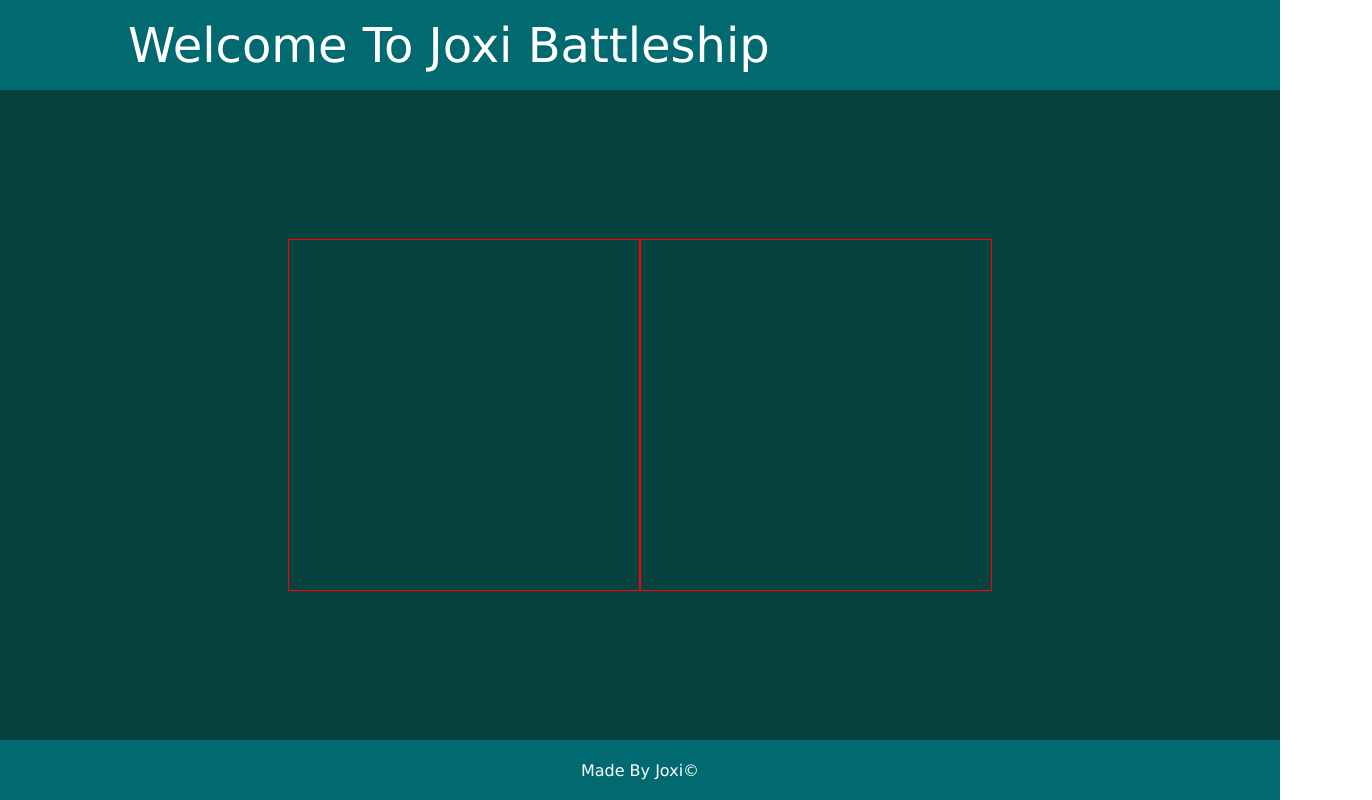
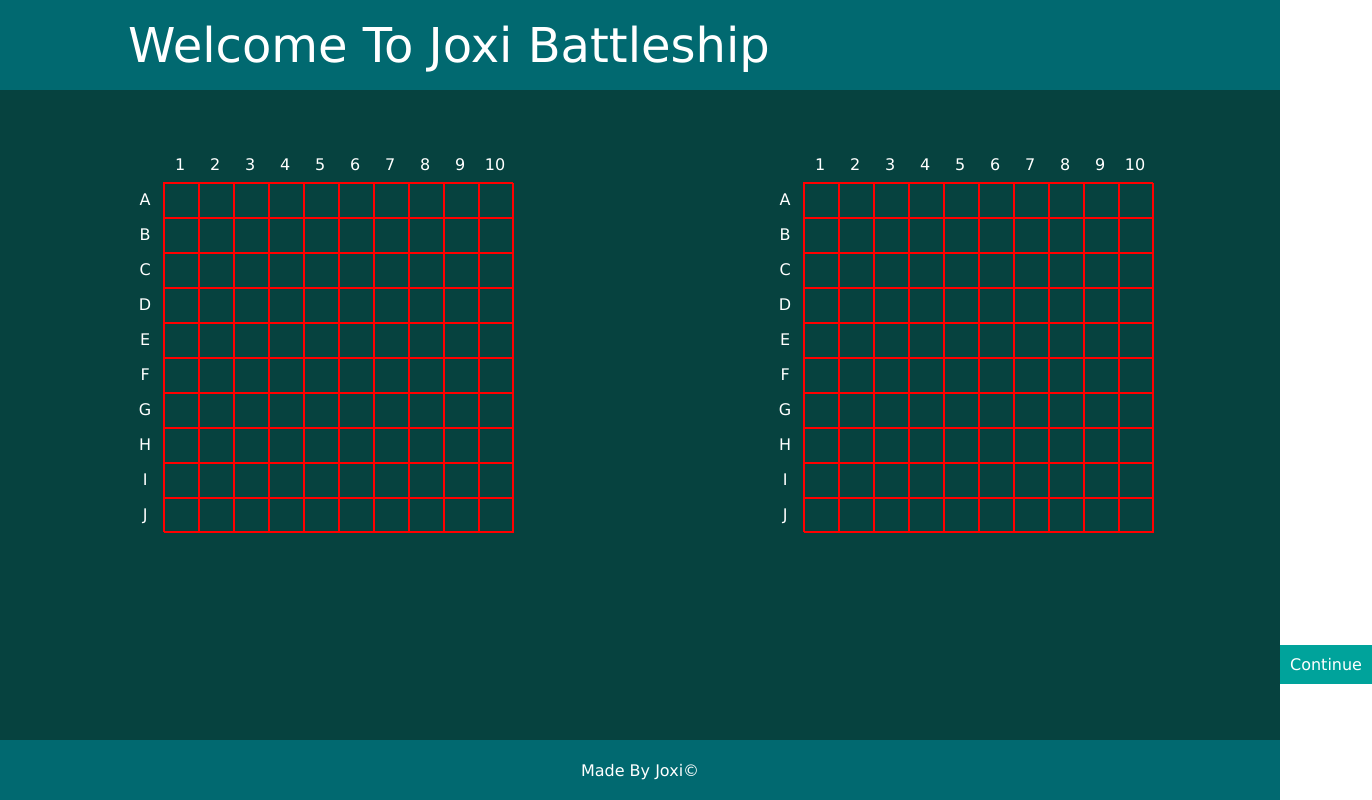
Before and after one commit to Joxiaren/WebBattleship, a website built with webpack: page dist/index.html in a window 1280 px wide. Shown: the whole page, 1372 px wide, since content can reach past the window. Built offline with nearby package versions, Linux system fonts and the light colour scheme.

Commit message:
grid add

```diff
--- a/src/scripts/gameboard.js
+++ b/src/scripts/gameboard.js
@@ -12,15 +12,46 @@ export default class Gameboard{
         this.destroyed = 0;
         this.hitPositions = [];
         this.DOMElement = undefined;
+        this.gameboard = undefined;
+        this.cells = [];
+        this.emptyMarking = undefined;
+        this.markings = [];
     }
     setDOMElement(){
         if(this.DOMElement !== undefined) return;
-        this.DOMElement = DOMM.createDOM('div', 'gameboard');
+        this.DOMElement = DOMM.createDOM('div', 'gameboard-container');
+        this.gameboard = DOMM.createDOM('div', 'gameboard');
 
+        for(let i = 0; i < 10; i++){
+            for(let j = 0; j < 10; j++){
+                this.cells.push(DOMM.createDOM('div', 'gameboard-cell'));
+                DOMM.addChild(this.gameboard, this.cells[this.cells.length - 1]);
+            }
+        }
         this.ships.forEach(ship => {
             ship.setDOMElement();
-            DOMM.addChild(this.DOMElement, ship.DOMElement);
+            DOMM.addChild(this.gameboard, ship.DOMElement);
         });
+        DOMM.addChild(this.DOMElement, this.gameboard);
+
+        this.emptyMarking = DOMM.createDOM('div', 'gameboard-marking');
+        DOMM.addChild(this.DOMElement, this.emptyMarking);
+
+
+        let markingCreater = function(mark){
+            let tempDOM = DOMM.createDOM('div', 'gameboard-marking');
+            DOMM.setTextContent(tempDOM, mark);
+            this.markings.push[tempDOM];
+            DOMM.addChild(this.DOMElement, tempDOM);
+        }.bind(this);
+
+        for(let i = 0; i < 10; i++){
+            markingCreater(`${i+1}`);
+        }
+        for(let i = 0; i < 10; i++){
+            markingCreater(String.fromCharCode('A'.charCodeAt() + i));
+        }
+
     }
     placeShip(size, position){
         let ship = new Ship(size, position)
--- a/src/scripts/pageContainer.js
+++ b/src/scripts/pageContainer.js
@@ -16,13 +16,18 @@ export default class PageContainer{
     }
      initPages(){
         this.pages.push(new PlayerSetup(this.playerSetupContinueFunction.bind(this)));
-        this.pages.push(new GameboardSetup());
+        this.pages.push(new GameboardSetup(this.gameboardSetupContinueFunction.bind(this)));
         this.pages.push(new Game());
     }
     playerSetupContinueFunction(player1Name, player2Name, player2Type){
-        console.log(`Received Player names: ${player1Name} and ${player2Name} and player2 type: ${player2Type}`)
-        this.pages[2].setPlayers([new Player(player1Name), new Player(player2Name)]) // change to player type;
+        console.log(`Received Player names: ${player1Name} and ${player2Name} and player2 type: ${player2Type}`);
+        this.pages[2].setPlayers([new Player(player1Name), new Player(player2Name)]); // change to player type;
         this.setPage(1);
+    }
+    gameboardSetupContinueFunction(gameboard1, gameboard2){
+        console.log(`Received Gameboards: ${gameboard1} and ${gameboard2}`);
+        this.pages[2].setGameboards(gameboard1, gameboard2);
+        this.setPage(2);
     }
     setPage(pageNumber){
         this.currentPage = this.pages[pageNumber];
--- a/src/scripts/pages/gameboardSetupPage.js
+++ b/src/scripts/pages/gameboardSetupPage.js
@@ -7,12 +7,13 @@ const DOMM = DOMManager.getManager();
 
 export default class GameboardSetup{
     constructor(continueFunction){
-        this.continueFunction = undefined;
+        this.continueFunction = continueFunction;
 
         this.gameboard1 = undefined;
         this.gameboard2 = undefined;
 
         this.DOMElement = undefined;
+        this.continueButton = undefined;
     }
     setDOMElement(){
         if(this.DOMElement !== undefined) return;
@@ -23,7 +24,20 @@ export default class GameboardSetup{
         this.gameboard2 = new Gameboard();
         this.gameboard2.setDOMElement();
 
+        this.continueButton = DOMM.createDOM('div', 'gameboard-setup-continue')
+        DOMM.setTextContent(this.continueButton, 'Continue');
+
         DOMM.addChild(this.DOMElement, this.gameboard1.DOMElement);
         DOMM.addChild(this.DOMElement, this.gameboard2.DOMElement);
+        DOMM.addChild(this.DOMElement, this.continueButton);
+
+        this.setDOMEvents();
+    }
+    setDOMEvents(){
+        let gm1 = this.gameboard1;
+        let gm2 = this.gameboard2;
+        DOMM.addEvent(this.continueButton, 'click', () =>{
+            this.continueFunction(gm1, gm2);
+        });
     }
 }
--- a/src/scripts/pages/playerSetupPage.js
+++ b/src/scripts/pages/playerSetupPage.js
@@ -16,9 +16,6 @@ export default class PlayerSetup{
 
         this.DOMElement = undefined;
         this.continueButton = undefined;
-    }
-    setClickFunction(player1Name, player2Name, player2Select){
-        return this.continueFunction(player1Name, player2Name, player2Select);
     }
     setDOMElement(){
         if(this.DOMElement !== undefined) return;
@@ -42,7 +39,7 @@ export default class PlayerSetup{
         this.player2SelectGroup.setDOMElement();
 
         this.continueButton = DOMM.createDOM('div', 'player-setup-continue')
-        DOMM.setTextContent(this.continueButton, 'Continue Button');
+        DOMM.setTextContent(this.continueButton, 'Continue');
 
 
         DOMM.addChild(this.DOMElement, this.player1NameGroup.DOMElement);
--- a/src/styles/gameboard.css
+++ b/src/styles/gameboard.css
@@ -1,7 +1,25 @@
+.gameboard-container{
+    display: grid;
+    grid-template-columns: repeat(11, 35px);
+    grid-template-rows: repeat(11, 35px);
+}
+
 .gameboard{
+    grid-column: 2 / span 10;
+    grid-row: 2 / span 10;
+
     display: grid;
     grid-template-columns: repeat(10, 35px);
     grid-template-rows: repeat(10, 35px);
 
-    border: 1px solid red;
+    border: 0.5px solid red;
 }
+.gameboard-cell{
+    border:0.5px solid red;
+}
+.gameboard-marking{
+    color: white;
+    display: flex;
+    justify-content: center;
+    align-items: center;
+}
--- a/src/styles/gameboardSetupPage.css
+++ b/src/styles/gameboardSetupPage.css
@@ -1,3 +1,26 @@
 .gameboard-setup{
+    height: 100%;
+    width: 100%;
     display: flex;
+    flex-wrap: wrap;
+    justify-content: space-around;
+    align-items: center;
 }
+
+.gameboard-setup-continue{
+    display: flex;
+    justify-content: center;
+    align-items: center;
+    color: white;
+    padding: 10px;
+    margin-left: 100%;
+    margin-right: 100%;
+    grid-column: span 2;
+
+    background-color: var(--light-color);
+
+    transition: all 0.15s;
+}
+.gameboard-setup-continue:hover{
+    background-color: blue;
+}
```
Also changed, not shown: src/scripts/shipSet.js (added, +7 -0 lines).
